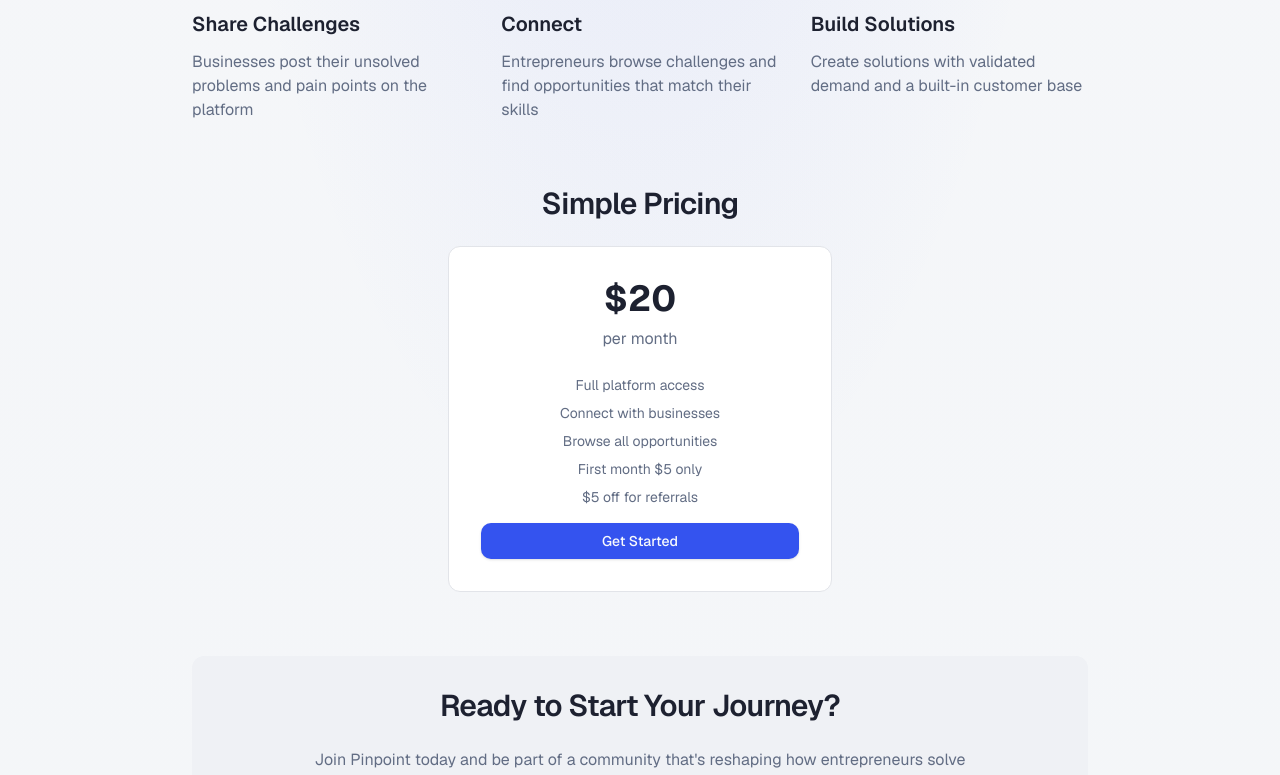
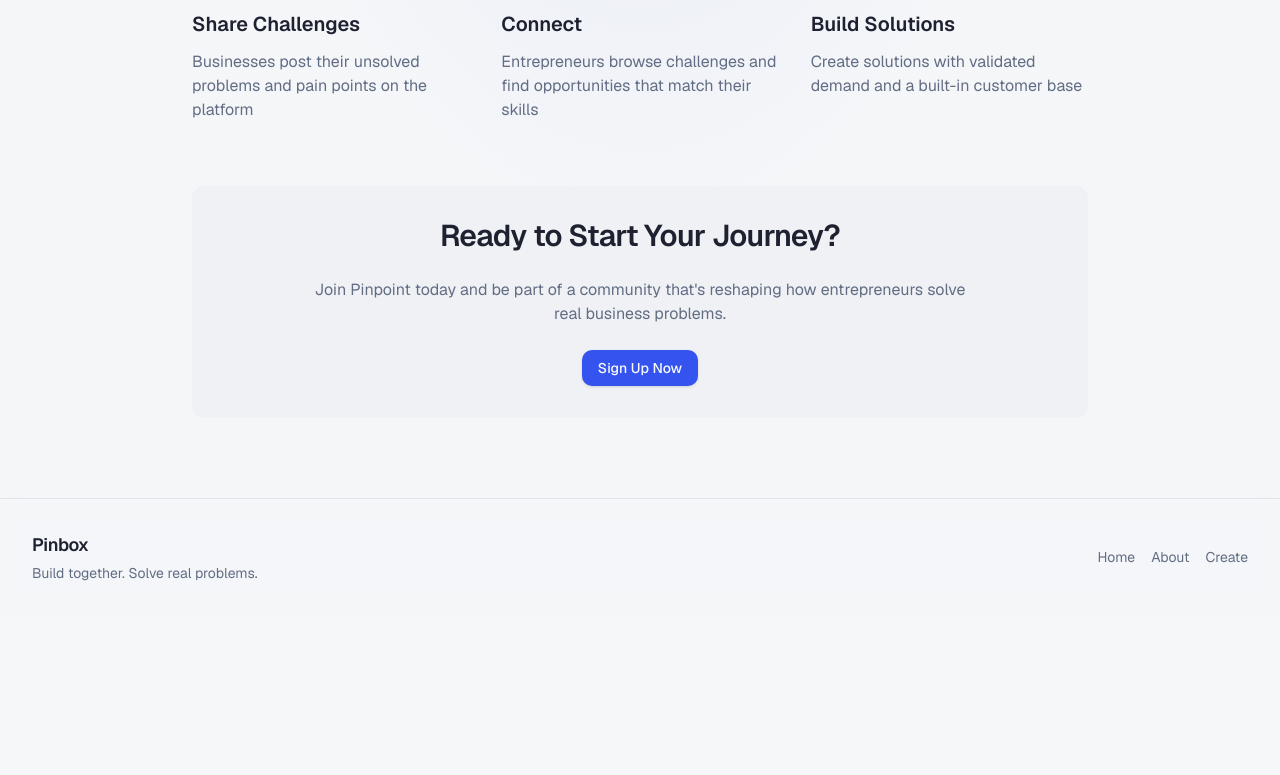
Before and after one commit to Pinpoint-Website/pinpoint, a Next.js app: page /about in a window 1280 px wide. Shown: the part 667-1442 px from the top of the page. After the commit the page ends 1282 px from the top, so only its background shows below. Built offline with nearby package versions, Linux system fonts and the light colour scheme; no server answers; the database is empty.

Commit message:
Got rid of the pricing thing on the about page

```diff
--- a/app/about/page.tsx
+++ b/app/about/page.tsx
@@ -78,29 +78,6 @@ export default function AboutPage() {
         </div>
       </section>
 
-      {/* Pricing */}
-      <section className="space-y-6">
-        <h2 className="text-3xl font-semibold tracking-tight text-center">Simple Pricing</h2>
-        <div className="mx-auto max-w-sm rounded-lg border bg-card p-8 text-center">
-          <div className="space-y-2">
-            <p className="text-4xl font-bold">$20</p>
-            <p className="text-muted-foreground">per month</p>
-          </div>
-          <div className="mt-6 space-y-4">
-            <ul className="space-y-2 text-sm text-muted-foreground">
-              <li>Full platform access</li>
-              <li>Connect with businesses</li>
-              <li>Browse all opportunities</li>
-              <li>First month $5 only</li>
-              <li>$5 off for referrals</li>
-            </ul>
-            <Button className="w-full" asChild>
-              <Link href="/auth/sign-up">Get Started</Link>
-            </Button>
-          </div>
-        </div>
-      </section>
-
       {/* Call to Action */}
       <section className="text-center space-y-6 bg-secondary rounded-lg p-8">
         <h2 className="text-3xl font-semibold tracking-tight">
```
